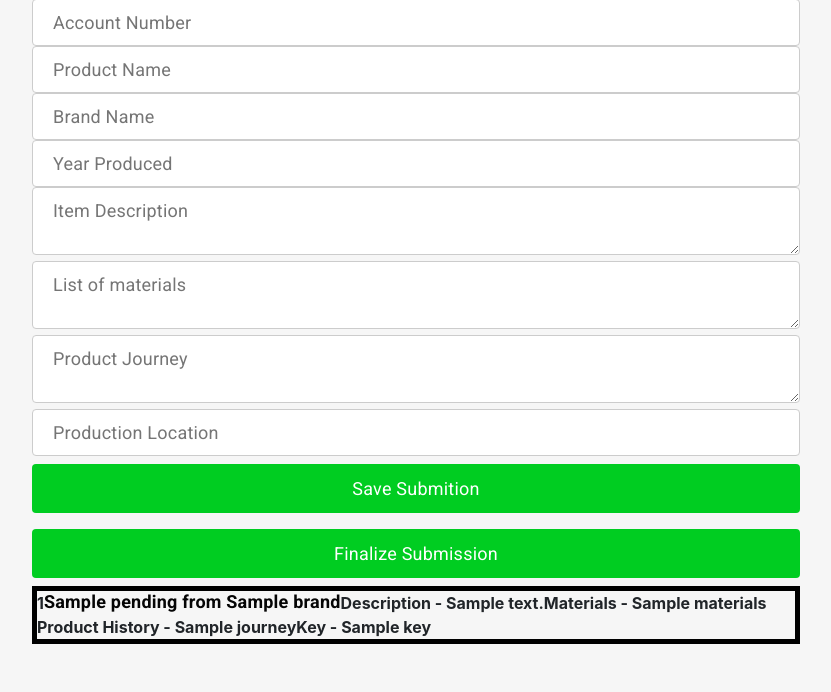
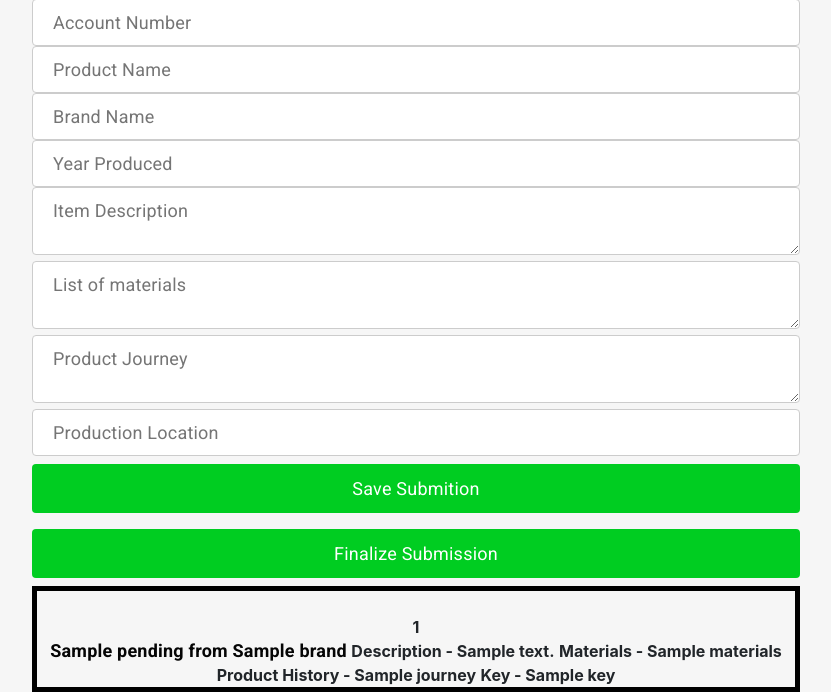
Before and after one commit to Johnson-Su/Certi-Chain, a Flask app: template blockchain_server/app/templates/companyside.html in a window 1280 px wide. Shown: the part 162-854 px from the top of the page, without its empty margins (224-1055 px from the left). Before the commit the page ends 806 px from the top, so only its background shows below. Run offline with Flask 2, Linux system fonts and the light colour scheme; the template is opened without the code that fills it: most values are stand-ins (such as "Sample title", 1, 10 or a date in 2020); parts of the project's set-up code (start-up, migrations or seed data) failed here and were passed over; some libraries are stand-ins or nearby versions.

Commit message:
style changes a lil

```diff
--- a/blockchain_server/app/templates/companyside.html
+++ b/blockchain_server/app/templates/companyside.html
@@ -82,7 +82,7 @@
       {% endif %}
       <center>
       {% for tx in pending%}
-      <div class="row" style="border: 5px solid black; width: 60%; text-align: center;">
+      <div style="border: 5px solid black; width: 60%; text-align: center;">
         <br>
         <b class="fakeorreal">{{tx.tx_num}}</b>
         <br>
```
